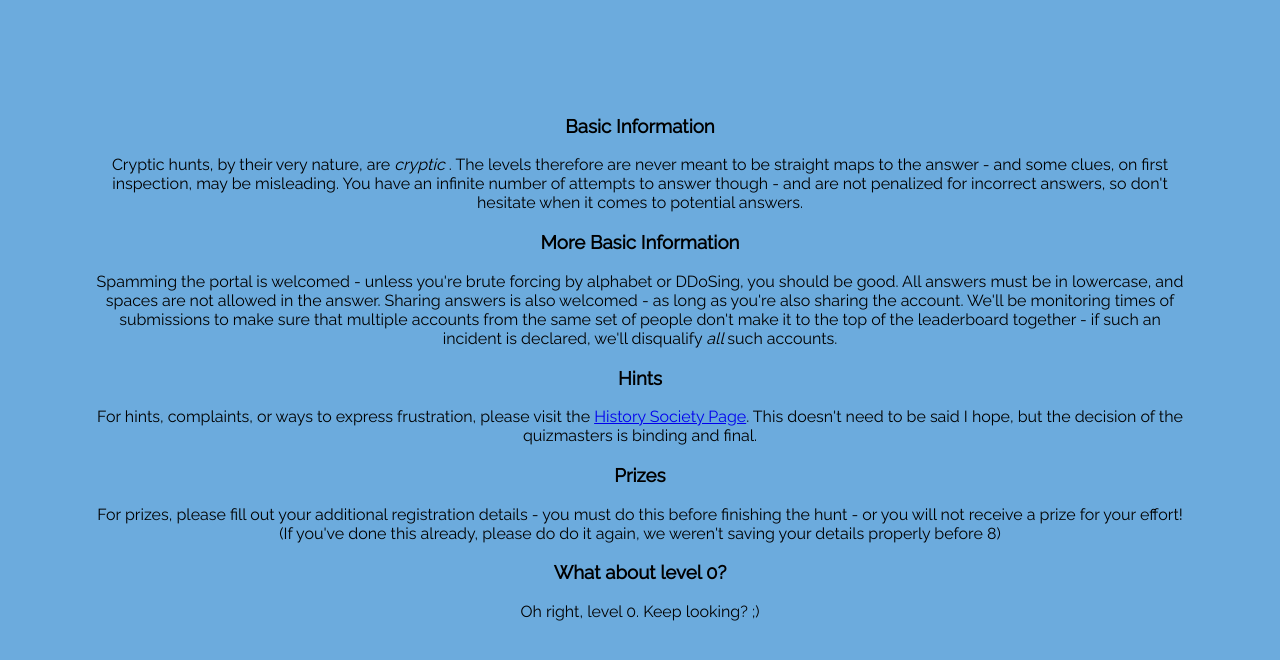
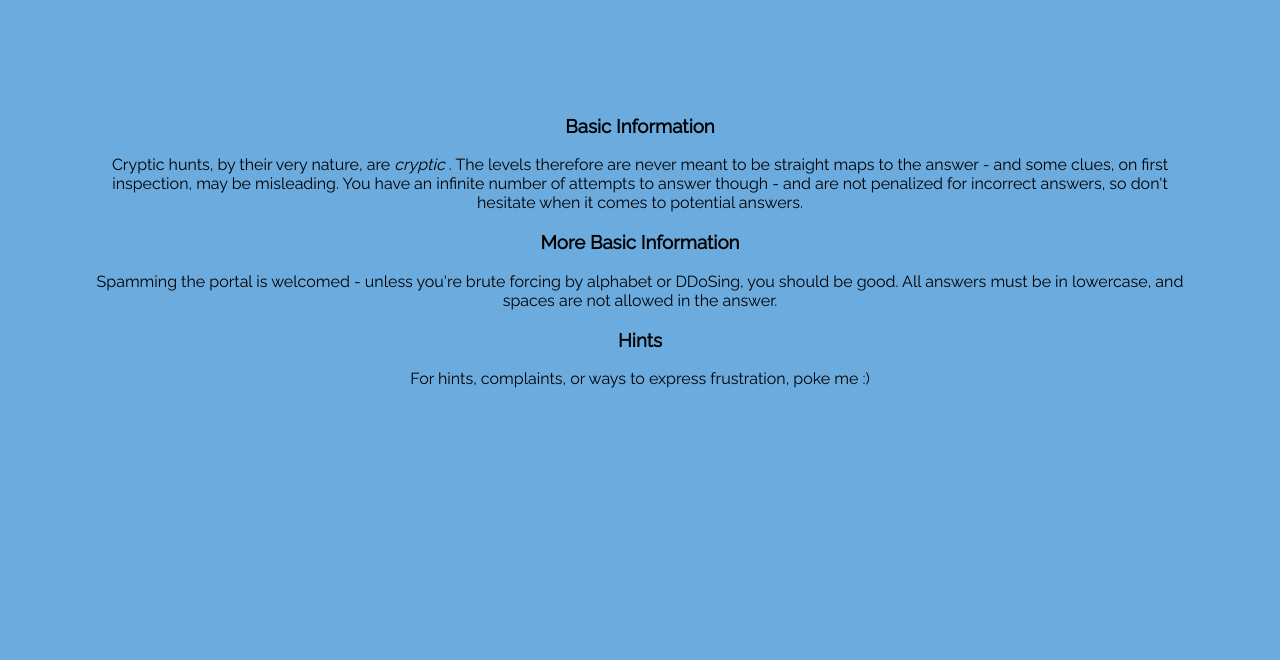
Before and after one commit to barun511/cryptic-hunt-personal, a Django app: page /rules in a window 1280 px wide. Shown: the part 36-696 px from the top of the page. Run offline with Django 3.2, Linux system fonts and the light colour scheme.

Commit message:
Adds custom eminem rules

```diff
--- a/hunt/templates/rules.html
+++ b/hunt/templates/rules.html
@@ -6,19 +6,10 @@
 </p>
 <p>
     <h3> More Basic Information </h3>
-    Spamming the portal is welcomed - unless you're brute forcing by alphabet or DDoSing, you should be good. All answers must be in lowercase, and spaces are not allowed in the answer. Sharing answers is also welcomed - as long as you're also sharing the account. We'll be monitoring times of submissions to make sure that multiple accounts from the same set of people don't make it to the top of the leaderboard together - if such an incident is declared, we'll disqualify <i> all </i> such accounts.
+    Spamming the portal is welcomed - unless you're brute forcing by alphabet or DDoSing, you should be good. All answers must be in lowercase, and spaces are not allowed in the answer.
 </p>
 <p>
     <h3> Hints </h3>
-    For hints, complaints, or ways to express frustration, please visit the <a href="https://www.facebook.com/ashokahistorysoc/">History Society Page</a>. This doesn't need to be said I hope, but the decision of the quizmasters is binding and final.
-</p>
-<p>
-    <h3> Prizes </h3>
-    For prizes, please fill out your additional registration details - you must do this before finishing the hunt - or you will not receive a prize for your effort! <br>
-    (If you've done this already, please do do it again, we weren't saving your details properly before 8)
-</p>
-<p>
-    <h3> What about level 0? </h3>
-    Oh right, level 0. Keep looking? ;)
+    For hints, complaints, or ways to express frustration, poke me :)
 </p>
 {% endblock %}
```
